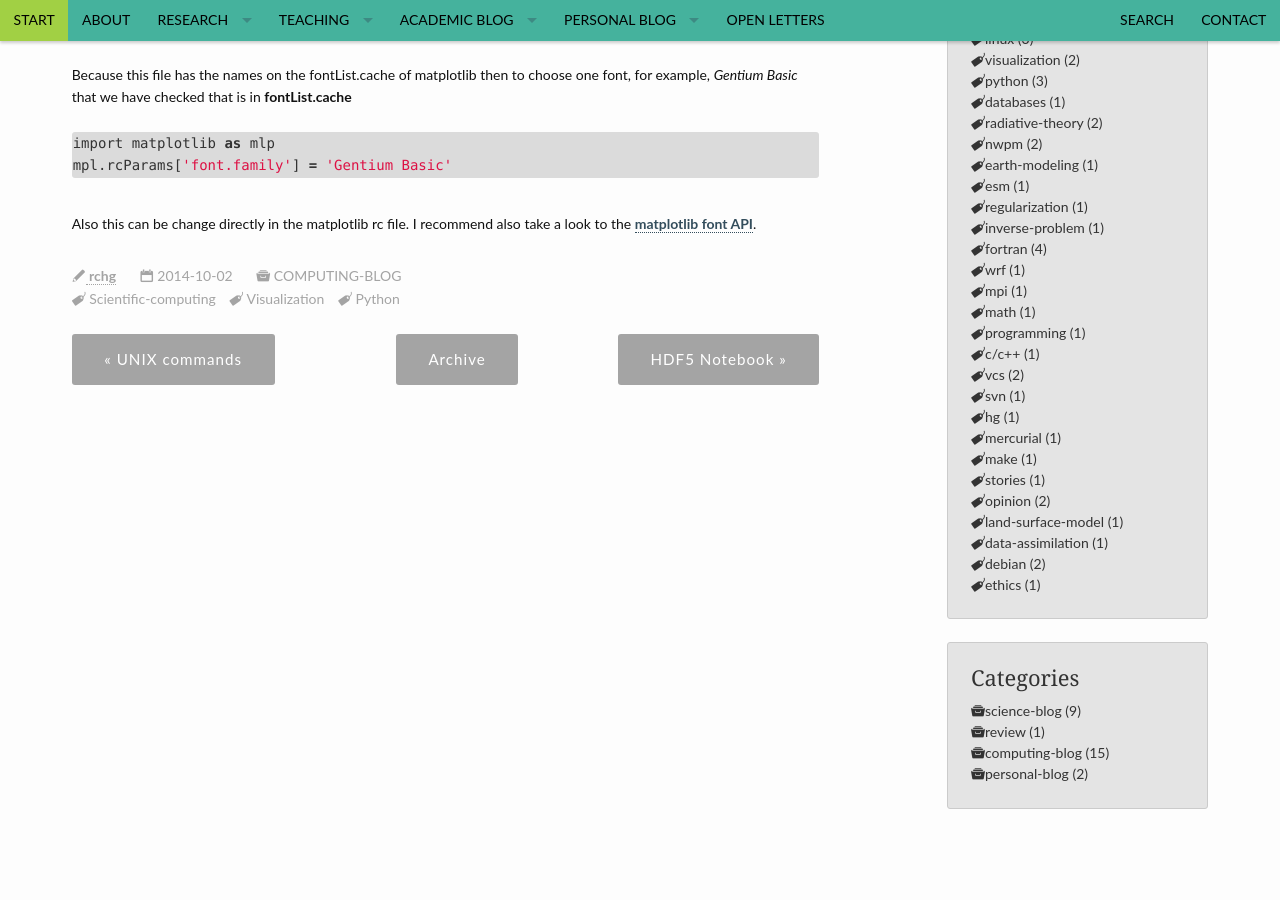
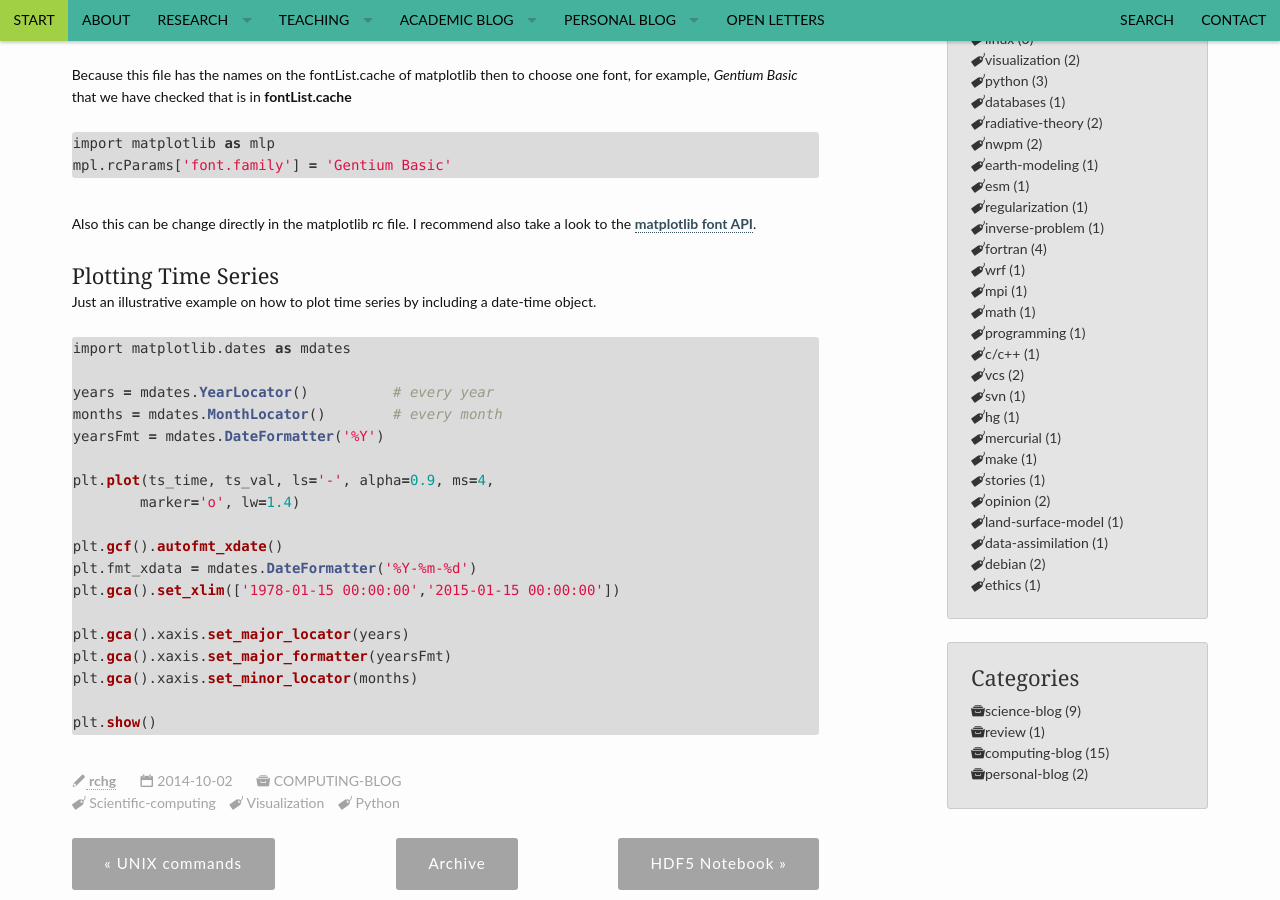
Before and after one commit to RCHG/rchg.github.io, a Jekyll site: the page built from _posts/2014-10-02-matplotlib-intro.md, in a window 1280 px wide and 900 px high, scrolled down 579 px. Built offline with Jekyll 4.4.1, drawn with Linux system fonts in a browser that asks for light colours.

Commit message:
Update 2014-10-02-matplotlib-intro.md

```diff
--- a/_posts/2014-10-02-matplotlib-intro.md
+++ b/_posts/2014-10-02-matplotlib-intro.md
@@ -34,3 +34,28 @@ mpl.rcParams['font.family'] = 'Gentium Basic'
 {% endhighlight %}
 
 Also this can be change directly in the matplotlib rc file. I recommend also take a look to the [matplotlib font API](http://matplotlib.org/api/font_manager_api.html).
+
+### Plotting Time Series
+
+Just an illustrative example on how to plot time series by including a date-time object.
+
+{% highlight python %}
+import matplotlib.dates as mdates
+
+years = mdates.YearLocator()          # every year
+months = mdates.MonthLocator()        # every month
+yearsFmt = mdates.DateFormatter('%Y')
+
+plt.plot(ts_time, ts_val, ls='-', alpha=0.9, ms=4,
+        marker='o', lw=1.4)
+
+plt.gcf().autofmt_xdate()
+plt.fmt_xdata = mdates.DateFormatter('%Y-%m-%d')
+plt.gca().set_xlim(['1978-01-15 00:00:00','2015-01-15 00:00:00'])
+
+plt.gca().xaxis.set_major_locator(years)
+plt.gca().xaxis.set_major_formatter(yearsFmt)
+plt.gca().xaxis.set_minor_locator(months)
+
+plt.show()
+{% endhighlight %}
```
